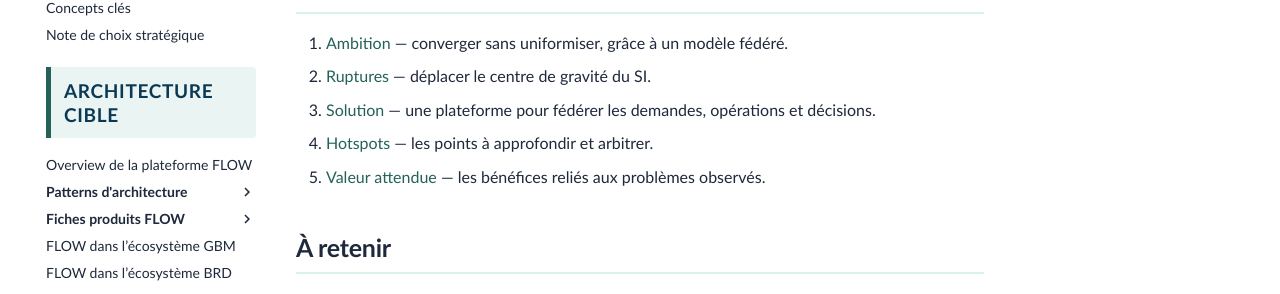
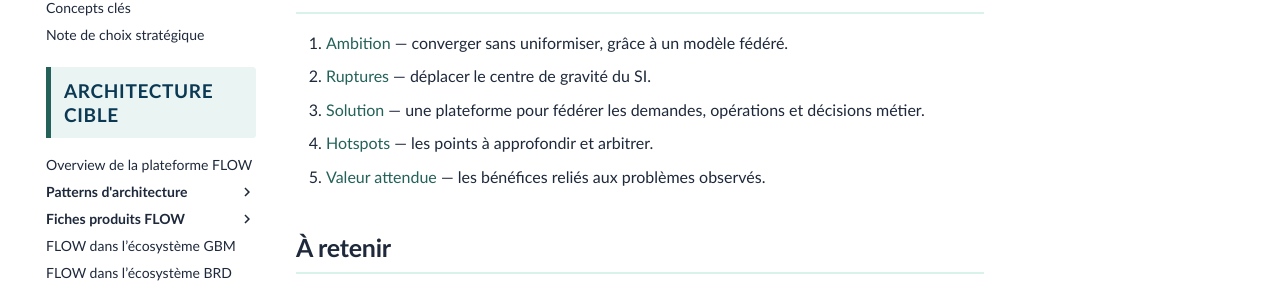
Before and after one commit to laurent-sintes/FLOW-Program, an MkDocs documentation site: the page built from docs/vision/vision-detaillee/index.md, in a window 1280 px wide and 1012 px high. Shown: the part 451-745 px from the top of the window. Built offline with MkDocs 1.6.1 and Material for MkDocs 9.7.7, drawn with Linux system fonts in a browser that asks for light colours; comment, search, counter and statistics services are not loaded.

Commit message:
Clarifie sommaire vision detaillee

```diff
--- a/docs/vision/vision-detaillee/index.md
+++ b/docs/vision/vision-detaillee/index.md
@@ -10,7 +10,7 @@
 
 1. [Ambition](1-ambition.md) — converger sans uniformiser, grâce à un modèle fédéré.
 2. [Ruptures](2-ruptures-structurantes.md) — déplacer le centre de gravité du SI.
-3. [Solution](3-plateforme-flow.md) — une plateforme pour fédérer les demandes, opérations et décisions.
+3. [Solution](3-plateforme-flow.md) — une plateforme pour fédérer les demandes, opérations et décisions métier.
 4. [Hotspots](4-hotspots.md) — les points à approfondir et arbitrer.
 5. [Valeur attendue](5-valeur-attendue.md) — les bénéfices reliés aux problèmes observés.
 
```
